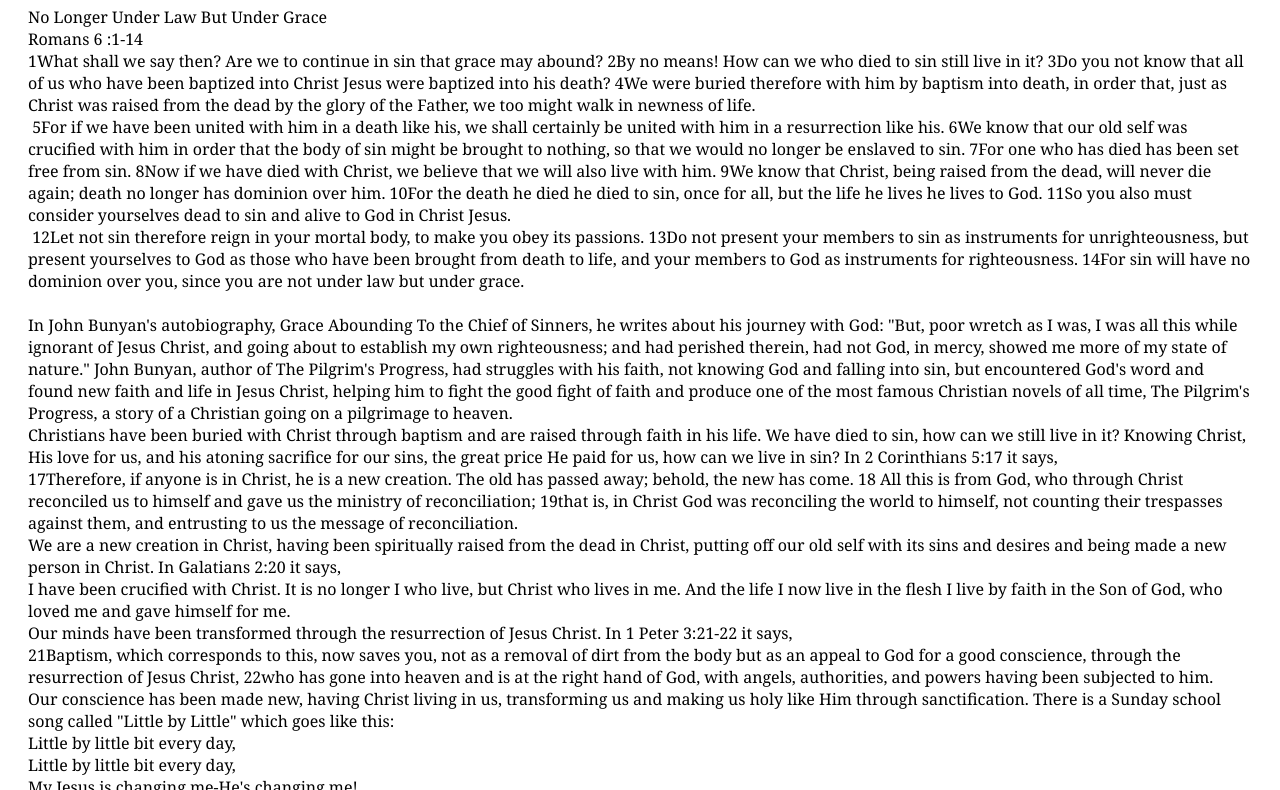
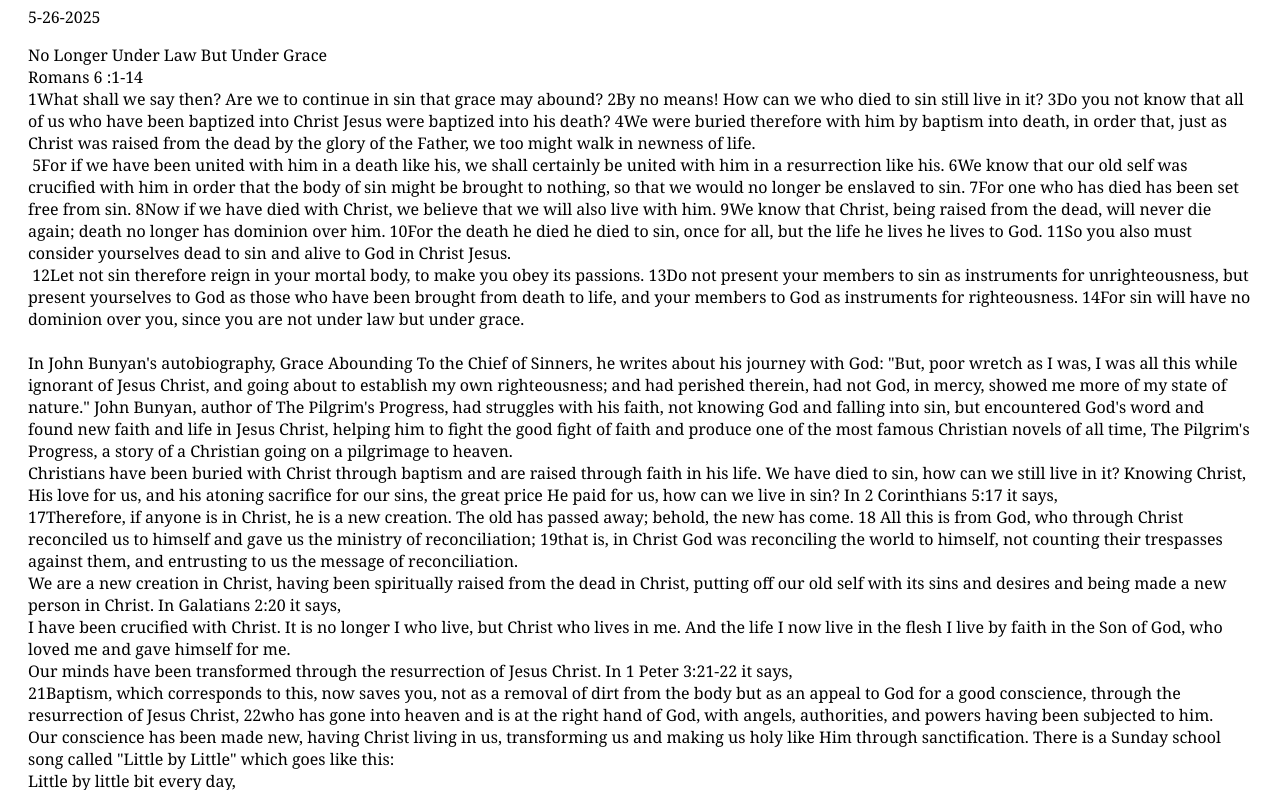
Before and after one commit to curiousquant/curiousquant.github.io, a plain HTML site: page index.html in a window 1280 px wide. Shown: the part 189-979 px from the top of the page. Drawn offline with Linux system fonts and the light colour scheme.

Commit message:
added date;

```diff
--- a/index.html
+++ b/index.html
@@ -32,6 +32,7 @@
 
 <body onload="loadPage()">
    <h1>Sermons</h1>
+   <p id="date">date</p>
    <p id="sermon_text">text</p>
    <ul id="links">
         <li id="link0"></li>
@@ -41,7 +42,7 @@
     <script>
         async function fetchText(){
             try{
-                const response = await fetch('https://raw.githubusercontent.com/curiousquant/curiousquant.github.io/refs/heads/main/sample.json');
+                const response = await fetch('https://raw.githubusercontent.com/curiousquant/curiousquant.github.io/refs/heads/main/sample_copy.json');
 
                 const text = await response.json();
                 console.log(text);
@@ -63,7 +64,8 @@
         async function renderText(id){
             try{
                 const value = await fetchText();
-                document.getElementById("sermon_text").innerHTML=value[id].text;
+                document.getElementById("date").innerHTML=value[id].text.date;
+                document.getElementById("sermon_text").innerHTML=value[id].text.sermon;
             }
             catch(error){
                 console.log(error);
```
Also changed, not shown: sample_copy.json (added, +1 -0 lines).
